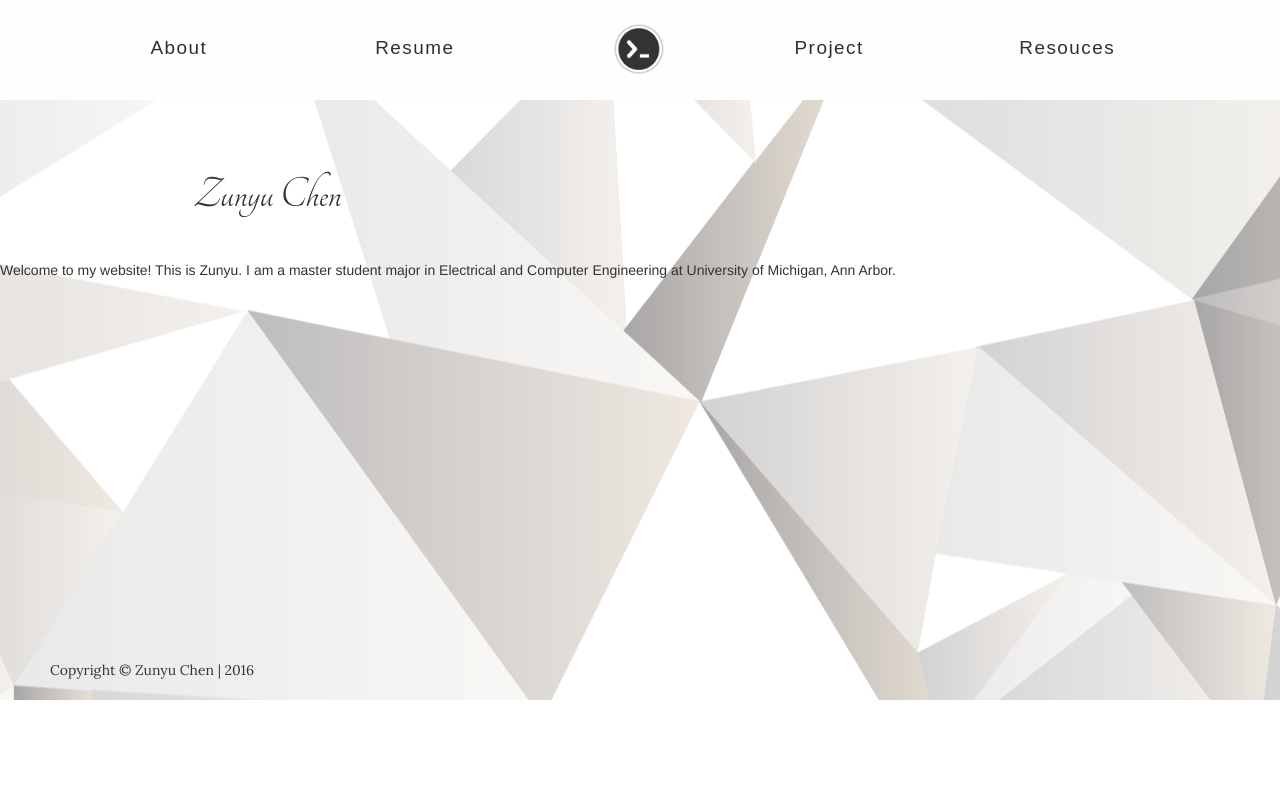
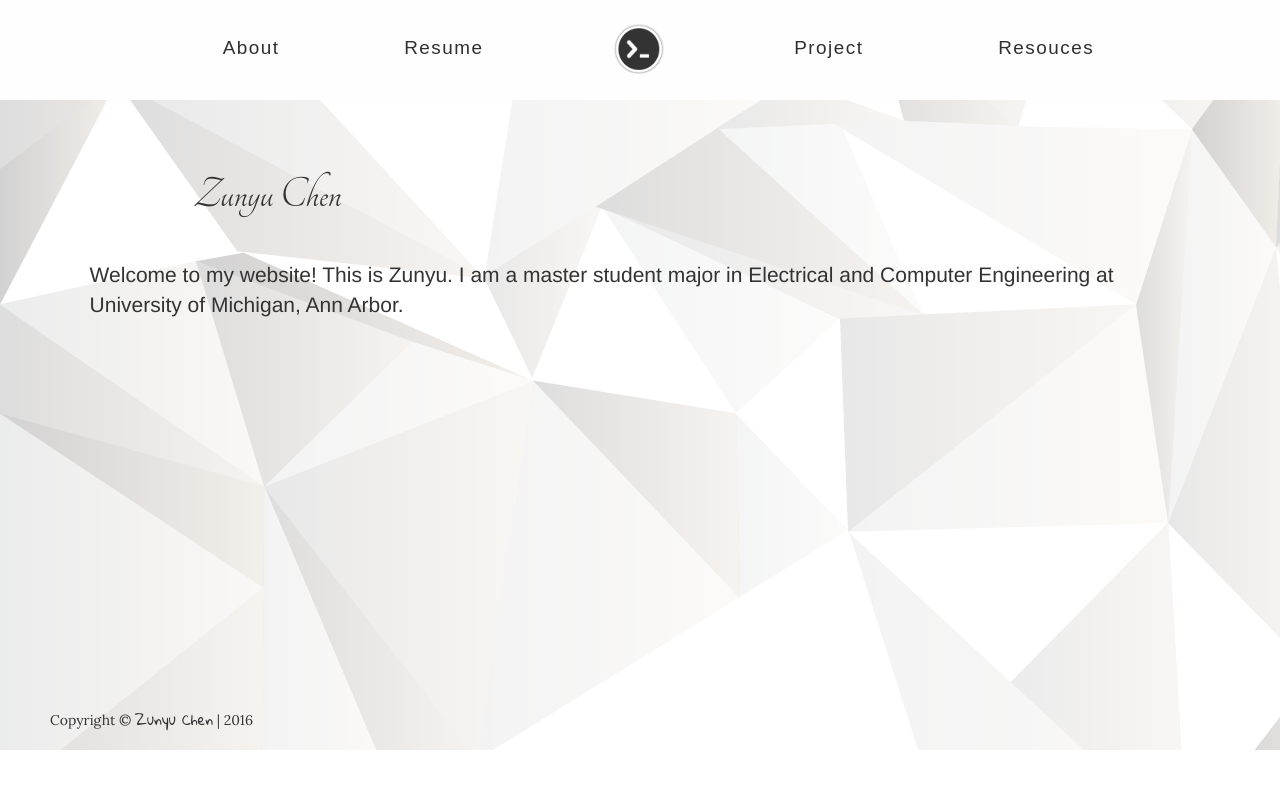
Before and after one commit to czunyu1993/self_web, a Flask app: page / in a window 1280 px wide. Run offline with Flask 2, Linux system fonts and the light colour scheme; some libraries are stand-ins or nearby versions; some web fonts are replaced.

Commit message:
change margin of nav li perfectly

```diff
--- a/static/css/style.css
+++ b/static/css/style.css
@@ -2,15 +2,20 @@
 .body-div {
 	/* position */
 	position: relative;
-	height: 700px;
+	height: 750px;
 	margin: auto;
-
+}
+.body-div:before {
 	/* background */
-    background-image: url("/static/images/white-bg.png");
-    background-repeat: no-repeat;
-    background-position: center;
-    -webkit-transition: background-color 0;
-    transition: background-color 0;
+	content: "";
+	position: absolute;
+	top: 0;
+	left: 0;
+	width: 100%;
+	height: 100%;
+	opacity: .5;
+	z-index: -1;
+	background: url("/static/images/white-bg.png");
 }
 
 /* HEADER PART */
@@ -75,24 +80,27 @@ header {
 	display: block;
 	position: absolute;
 	list-style-type: none;
-	width: 35%;
+	width: 34.5%;
 	padding: 0;
 	margin-top: 10px;
 	margin-bottom: 0;
 }
 .nav-ul-left {
 	/**/
-	margin-left: 10%;
+	margin-left: 5%;
 	margin-right: 5%;
+	text-align: right;
+	float: right;
 }
 .nav-ul-right {
 	/**/
 	margin-left: 5%;
 	margin-right: 5%;
+	text-align: left;
 }
 .nav-ul-li {
 	display: inline-block;
-	width: 39%;
+	width: 35%;
 	height: 45%;
 	margin-left: 5%;
 	margin-right: 5%;
@@ -121,6 +129,9 @@ header {
 /* CONTENT PART */
 .content-block {
 	/* position */
+	font-size: 150%;
+	margin-left: 7%;
+	margin-right: 7%;
 }
 
 /* FOOTER PART */
--- a/static/js/main.js
+++ b/static/js/main.js
@@ -4,11 +4,11 @@ $(document).ready(function() {
     $('.nav-ul-li > a').hover(
         // handle in
         function() {
-            $(this).filter(':not(:animated)').animate({color:'#339966'}, 200);
+            $(this).filter(':not(:animated)').animate({color:'#339966'}, 120);
         },
         // handle out
         function() {
-            $(this).animate({color:'#2F2F2F'}, 200);
+            $(this).animate({color:'#2F2F2F'}, 120);
         }
     );
 });
--- a/templates/base.html
+++ b/templates/base.html
@@ -20,6 +20,7 @@
     <link href='https://fonts.googleapis.com/css?family=Parisienne' rel="stylesheet">
     <link href='https://fonts.googleapis.com/css?family=Lora' rel="stylesheet">
     <link href="https://fonts.googleapis.com/css?family=Palanquin+Dark" rel="stylesheet">
+    <link href="https://fonts.googleapis.com/css?family=Gloria+Hallelujah" rel="stylesheet">
 
     <!-- CSS -->
 	<link rel="stylesheet" href="/static/css/style.css" />
@@ -67,7 +68,7 @@
 	</div>
 
     <footer>
-        <p>Copyright &copy; Zunyu Chen | 2016</p>
+        <p>Copyright &copy; <span style="font-family: 'Gloria Hallelujah', cursive;">Zunyu Chen</span> | 2016</p>
     </footer>
 </div>
 </body>
```
